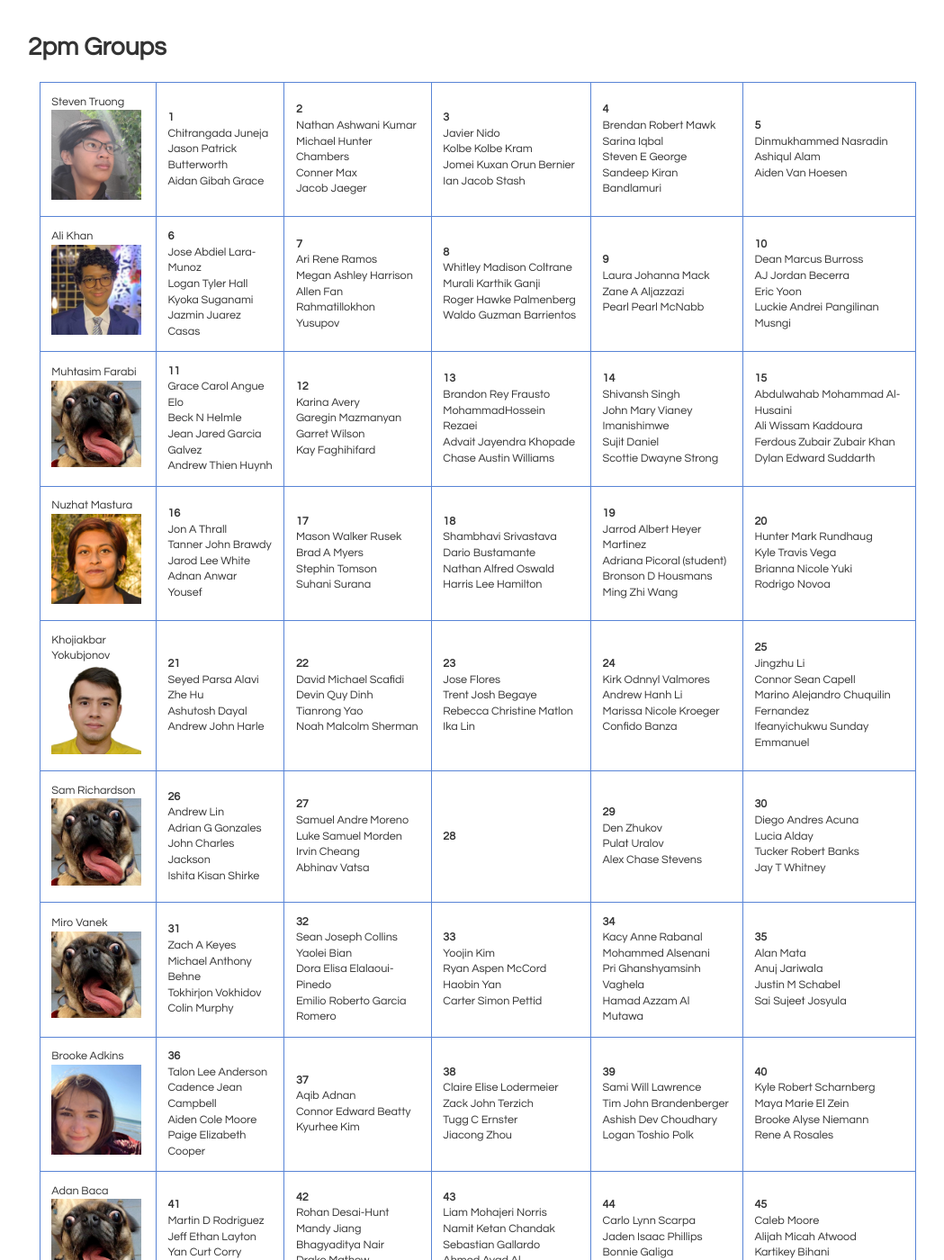
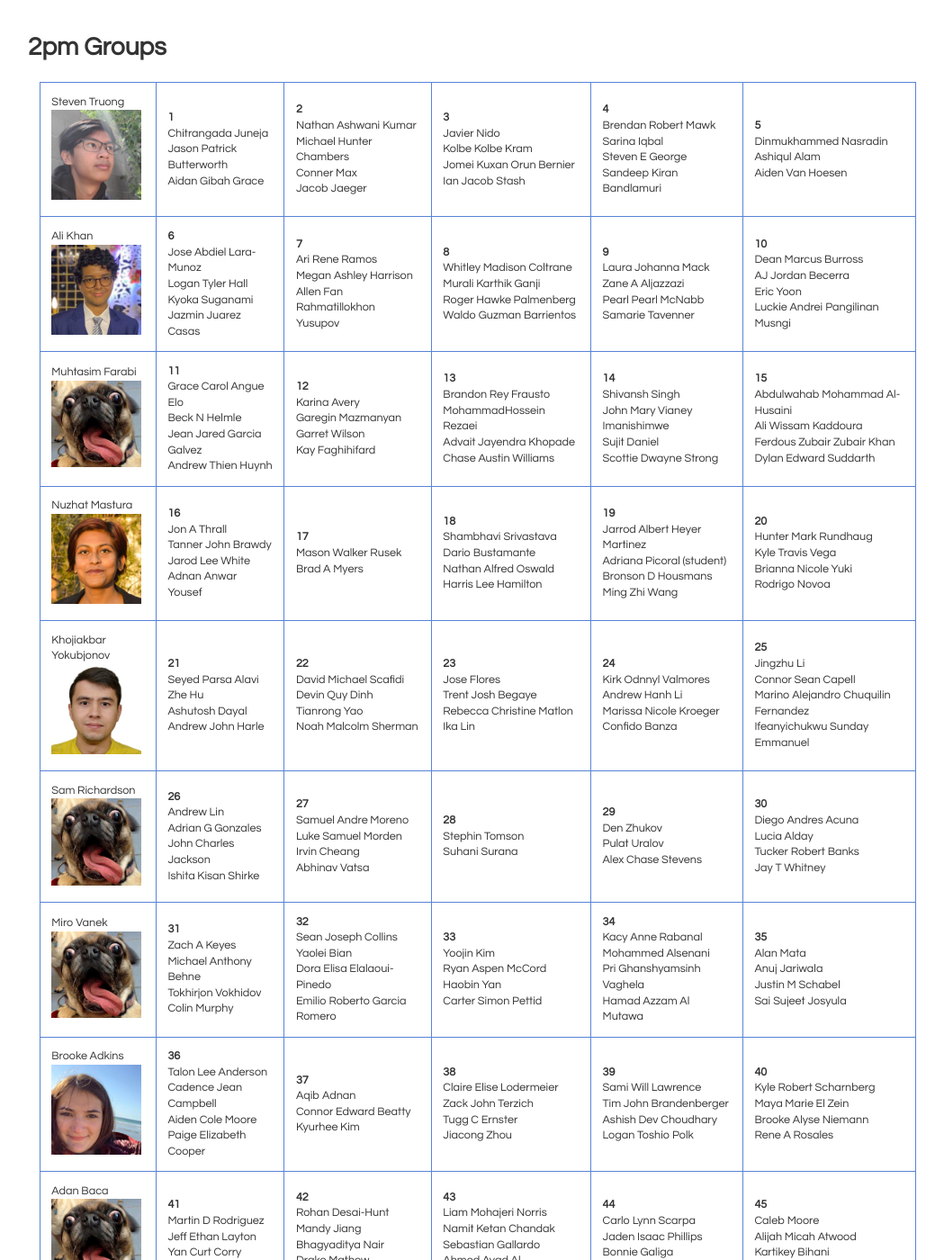
Before and after one commit to bddicken/cs110fall2022website, a Jekyll site: the page built from groups/adrianaGroups/index.md, in a window 1280 px wide and 1400 px high. Shown: the whole window at 90% size, without its empty margins (109-1158 px from the left). Built offline with Jekyll 4.4.1, drawn with Linux system fonts in a browser that asks for light colours.

Commit message:
rearranged groups

```diff
--- a/groups/adrianaGroups/index.md
+++ b/groups/adrianaGroups/index.md
@@ -6,11 +6,11 @@ title: Groups
 # 2pm Groups
 
 |Steven Truong<br><img src="../../images/struong.jpg" class="taimg" />|**1**<br>Chitrangada Juneja<br>Jason Patrick Butterworth<br>Aidan Gibah Grace<br>|**2**<br>Nathan Ashwani Kumar<br>Michael Hunter Chambers<br>Conner Max<br>Jacob Jaeger<br>|**3**<br>Javier Nido<br>Kolbe Kolbe Kram<br>Jomei Kuxan Orun Bernier<br>Ian Jacob Stash<br>|**4**<br>Brendan Robert Mawk<br>Sarina Iqbal<br>Steven E George<br>Sandeep Kiran Bandlamuri<br>|**5**<br>Dinmukhammed Nasradin<br>Ashiqul Alam<br>Aiden Van Hoesen<br>|
-|Ali Khan<br><img src="../../images/akhan.jpg" class="taimg" />|**6**<br>Jose Abdiel Lara-Munoz<br>Logan Tyler Hall<br>Kyoka Suganami<br>Jazmin Juarez Casas<br>|**7**<br>Ari Rene Ramos<br>Megan Ashley Harrison<br>Allen Fan<br>Rahmatillokhon Yusupov<br>|**8**<br>Whitley Madison Coltrane<br>Murali Karthik Ganji<br>Roger Hawke Palmenberg<br>Waldo Guzman Barrientos<br>|**9**<br>Laura Johanna Mack<br>Zane A Aljazzazi<br>Pearl Pearl McNabb<br>|**10**<br>Dean Marcus Burross<br>AJ Jordan Becerra<br>Eric Yoon<br>Luckie Andrei Pangilinan Musngi<br>|
+|Ali Khan<br><img src="../../images/akhan.jpg" class="taimg" />|**6**<br>Jose Abdiel Lara-Munoz<br>Logan Tyler Hall<br>Kyoka Suganami<br>Jazmin Juarez Casas<br>|**7**<br>Ari Rene Ramos<br>Megan Ashley Harrison<br>Allen Fan<br>Rahmatillokhon Yusupov<br>|**8**<br>Whitley Madison Coltrane<br>Murali Karthik Ganji<br>Roger Hawke Palmenberg<br>Waldo Guzman Barrientos<br>|**9**<br>Laura Johanna Mack<br>Zane A Aljazzazi<br>Pearl Pearl McNabb<br>Samarie Tavenner<br>|**10**<br>Dean Marcus Burross<br>AJ Jordan Becerra<br>Eric Yoon<br>Luckie Andrei Pangilinan Musngi<br>|
 |Muhtasim Farabi<br><img src="../../images/dog.png" class="taimg" />|**11**<br>Grace Carol Angue Elo<br>Beck N Helmle<br>Jean Jared Garcia Galvez<br>Andrew Thien Huynh<br>|**12**<br>Karina Avery<br>Garegin Mazmanyan<br>Garret Wilson<br>Kay Faghihifard<br>|**13**<br>Brandon Rey Frausto<br>MohammadHossein Rezaei<br>Advait Jayendra Khopade<br>Chase Austin Williams<br>|**14**<br>Shivansh Singh<br>John Mary Vianey Imanishimwe<br>Sujit Daniel<br>Scottie Dwayne Strong<br>|**15**<br>Abdulwahab Mohammad Al-Husaini<br>Ali Wissam Kaddoura<br>Ferdous Zubair Zubair Khan<br>Dylan Edward Suddarth<br>|
-|Nuzhat Mastura<br><img src="../../images/nmastura.jpg" class="taimg" />|**16**<br>Jon A Thrall<br>Tanner John Brawdy<br>Jarod Lee White<br>Adnan Anwar Yousef<br>|**17**<br>Mason Walker Rusek<br>Brad A Myers<br>Stephin Tomson<br>Suhani Surana<br>|**18**<br>Shambhavi Srivastava<br>Dario Bustamante<br>Nathan Alfred Oswald<br>Harris Lee Hamilton<br>|**19**<br>Jarrod Albert Heyer Martinez<br>Adriana Picoral (student)<br>Bronson D Housmans<br>Ming Zhi Wang<br>|**20**<br>Hunter Mark Rundhaug<br>Kyle Travis Vega<br>Brianna Nicole Yuki<br>Rodrigo Novoa<br>|
+|Nuzhat Mastura<br><img src="../../images/nmastura.jpg" class="taimg" />|**16**<br>Jon A Thrall<br>Tanner John Brawdy<br>Jarod Lee White<br>Adnan Anwar Yousef<br>|**17**<br>Mason Walker Rusek<br>Brad A Myers<br>|**18**<br>Shambhavi Srivastava<br>Dario Bustamante<br>Nathan Alfred Oswald<br>Harris Lee Hamilton<br>|**19**<br>Jarrod Albert Heyer Martinez<br>Adriana Picoral (student)<br>Bronson D Housmans<br>Ming Zhi Wang<br>|**20**<br>Hunter Mark Rundhaug<br>Kyle Travis Vega<br>Brianna Nicole Yuki<br>Rodrigo Novoa<br>|
 |Khojiakbar Yokubjonov<br><img src="../../images/kyokubjonov.png" class="taimg" />|**21**<br>Seyed Parsa Alavi<br>Zhe Hu<br>Ashutosh Dayal<br>Andrew John Harle<br>|**22**<br>David Michael Scafidi<br>Devin Quy Dinh<br>Tianrong Yao<br>Noah Malcolm Sherman<br>|**23**<br>Jose Flores<br>Trent Josh Begaye<br>Rebecca Christine Matlon<br>Ika Lin<br>|**24**<br>Kirk Odnnyl Valmores<br>Andrew Hanh Li<br>Marissa Nicole Kroeger<br>Confido Banza<br>|**25**<br>Jingzhu Li<br>Connor Sean Capell<br>Marino Alejandro Chuquilin Fernandez<br>Ifeanyichukwu Sunday Emmanuel<br>|
-|Sam Richardson<br><img src="../../images/dog.png" class="taimg" />|**26**<br>Andrew Lin<br>Adrian G Gonzales<br>John Charles Jackson<br>Ishita Kisan Shirke<br>|**27**<br>Samuel Andre Moreno<br>Luke Samuel Morden<br>Irvin Cheang<br>Abhinav Vatsa<br>|**28**<br>|**29**<br>Den Zhukov<br>Pulat Uralov<br>Alex Chase Stevens<br>|**30**<br>Diego Andres Acuna<br>Lucia Alday<br>Tucker Robert Banks<br>Jay T Whitney<br>|
+|Sam Richardson<br><img src="../../images/dog.png" class="taimg" />|**26**<br>Andrew Lin<br>Adrian G Gonzales<br>John Charles Jackson<br>Ishita Kisan Shirke<br>|**27**<br>Samuel Andre Moreno<br>Luke Samuel Morden<br>Irvin Cheang<br>Abhinav Vatsa<br>|**28**<br>Stephin Tomson<br>Suhani Surana<br>|**29**<br>Den Zhukov<br>Pulat Uralov<br>Alex Chase Stevens<br>|**30**<br>Diego Andres Acuna<br>Lucia Alday<br>Tucker Robert Banks<br>Jay T Whitney<br>|
 |Miro Vanek<br><img src="../../images/dog.png" class="taimg" />|**31**<br>Zach A Keyes<br>Michael Anthony Behne<br>Tokhirjon Vokhidov<br>Colin Murphy<br>|**32**<br>Sean Joseph Collins<br>Yaolei Bian<br>Dora Elisa Elalaoui-Pinedo<br>Emilio Roberto Garcia Romero<br>|**33**<br>Yoojin Kim<br>Ryan Aspen McCord<br>Haobin Yan<br>Carter Simon Pettid<br>|**34**<br>Kacy Anne Rabanal<br>Mohammed Alsenani<br>Pri Ghanshyamsinh Vaghela<br>Hamad Azzam Al Mutawa<br>|**35**<br>Alan Mata<br>Anuj Jariwala<br>Justin M Schabel<br>Sai Sujeet Josyula<br>|
 |Brooke Adkins<br><img src="../../images/badkins.jpg" class="taimg" />|**36**<br>Talon Lee Anderson<br>Cadence Jean Campbell<br>Aiden Cole Moore<br>Paige Elizabeth Cooper<br>|**37**<br>Aqib Adnan<br>Connor Edward Beatty<br>Kyurhee Kim<br>|**38**<br>Claire Elise Lodermeier<br>Zack John Terzich<br>Tugg C Ernster<br>Jiacong Zhou<br>|**39**<br>Sami Will Lawrence<br>Tim John Brandenberger<br>Ashish Dev Choudhary<br>Logan Toshio Polk<br>|**40**<br>Kyle Robert Scharnberg<br>Maya Marie El Zein<br>Brooke Alyse Niemann<br>Rene A Rosales<br>|
 |Adan Baca<br><img src="../../images/dog.png" class="taimg" />|**41**<br>Martin D Rodriguez<br>Jeff Ethan Layton<br>Yan Curt Corry<br>Hamed Al-Manji<br>|**42**<br>Rohan Desai-Hunt<br>Mandy Jiang<br>Bhagyaditya Nair<br>Drake Mathew Bennington<br>|**43**<br>Liam Mohajeri Norris<br>Namit Ketan Chandak<br>Sebastian Gallardo<br>Ahmed Ayad Al Mohammed<br>|**44**<br>Carlo Lynn Scarpa<br>Jaden Isaac Phillips<br>Bonnie Galiga<br>Alex Anne Roy<br>|**45**<br>Caleb Moore<br>Alijah Micah Atwood<br>Kartikey Bihani<br>Abdullah Asad Abu Daqeh<br>|
```
